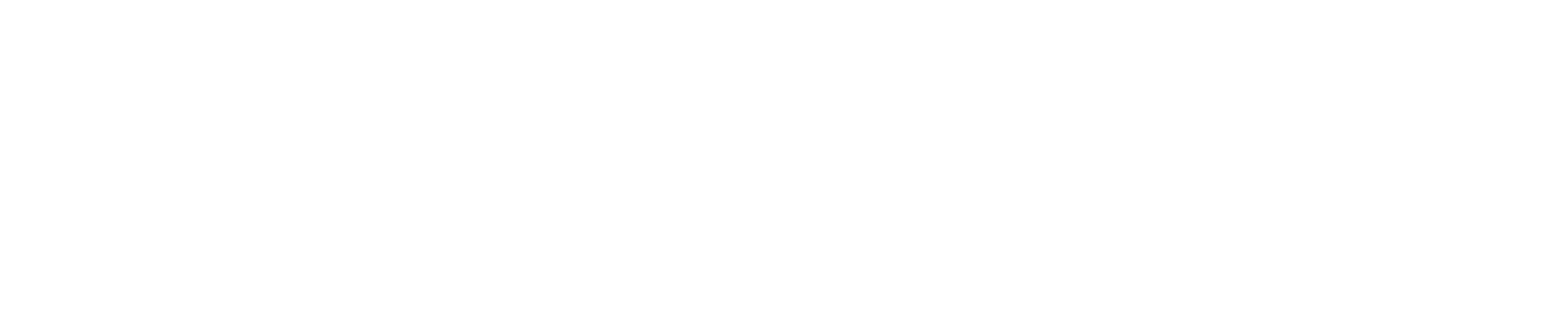
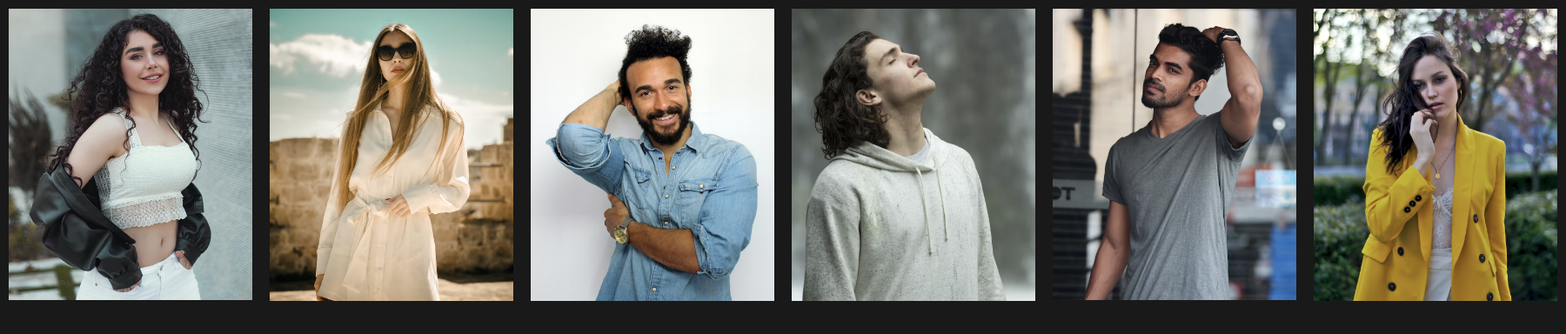
Before and after one commit to BOH-DZOMO/30-day-frontend-challenge-HTML-CSS-JS-, a plain HTML site: page day-6/index.html in a window 1280 px wide. Shown: the whole page at 87% size, 1800 px wide, since content can reach past the window. Drawn offline with Linux system fonts and the light colour scheme.

Commit message:
working on day-6 frontend

```diff
--- a/day-6/index.html
+++ b/day-6/index.html
@@ -9,18 +9,18 @@
 <body>
     <main>
         <div class="gallery">
-            <img src="images/" alt="">
+            <!-- <img src="images/back.png" alt=""> -->
             <div>
-                <img src="images/" alt="">
-                <img src="images" alt="">
-                <img src="images/" alt="">
+                <span><img src="images/image-1.png" alt=""></span>
+                <span><img src="images/image-2.png" alt=""></span>
+                <span><img src="images/image-3.png" alt=""></span>
             </div>
             <div>
-                <img src="images/" alt="">
-                <img src="images" alt="">
-                <img src="images/" alt="">
+                <span><img src="images/image-4.png" alt=""></span>
+                <span><img src="images/image-5.png" alt=""></span>
+                <span><img src="images/image-6.png" alt=""></span>
             </div>
-            <img src="images/" alt="">
+            <!-- <img src="images/next.png" alt=""> -->
         </div>
     </main>
     <script src="main.js"></script>
--- a/day-6/main.css
+++ b/day-6/main.css
@@ -0,0 +1,28 @@
+*{
+    box-sizing: border-box;
+    padding: 0;
+    margin: 0;
+    font-family: "Poppins",sans-serif;
+}
+body{
+    background: #191919;
+}
+.gallery{
+    width: 900px;
+    display: flex;
+
+}
+.gallery div{
+    width: 100%;
+    display: grid;
+    grid-template-columns: auto auto auto;
+    column-gap: 20px;
+    padding: 10px;
+    flex: none;
+
+}
+
+.gallery div img{
+    width: 100%;
+
+}
```
Also changed, not shown: day-6/images/back.png (added), day-6/images/image-1.png (added), day-6/images/image-2.png (added), day-6/images/image-3.png (added), day-6/images/image-4.png (added), day-6/images/image-5.png (added), day-6/images/image-6.png (added), day-6/images/next.png (added).
